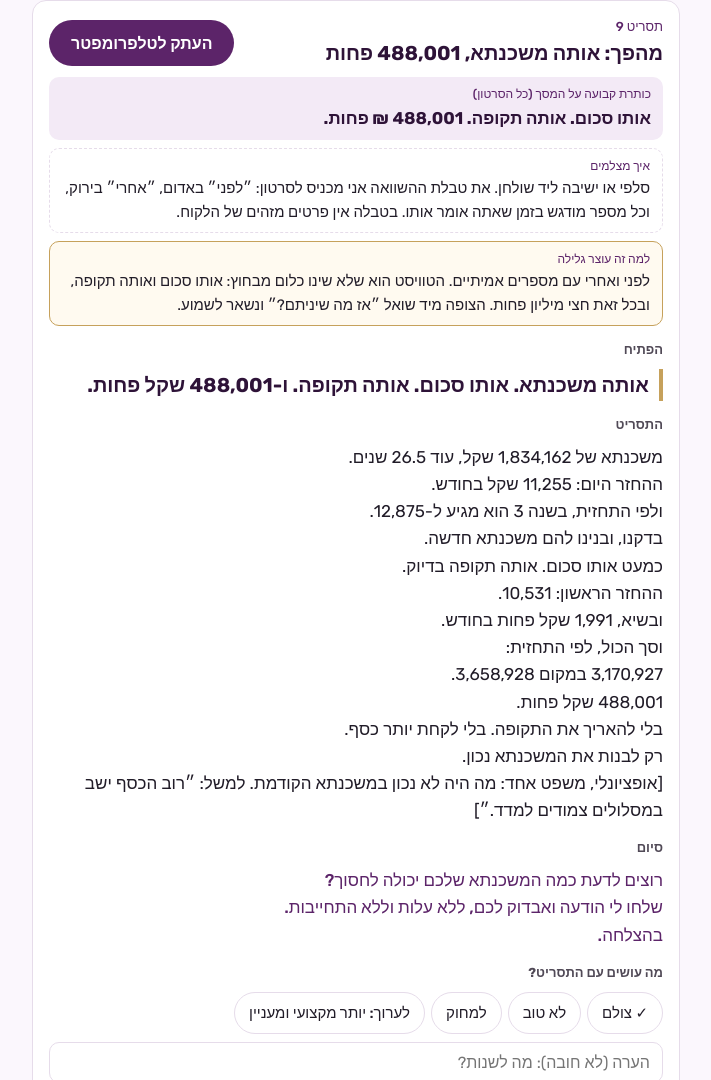
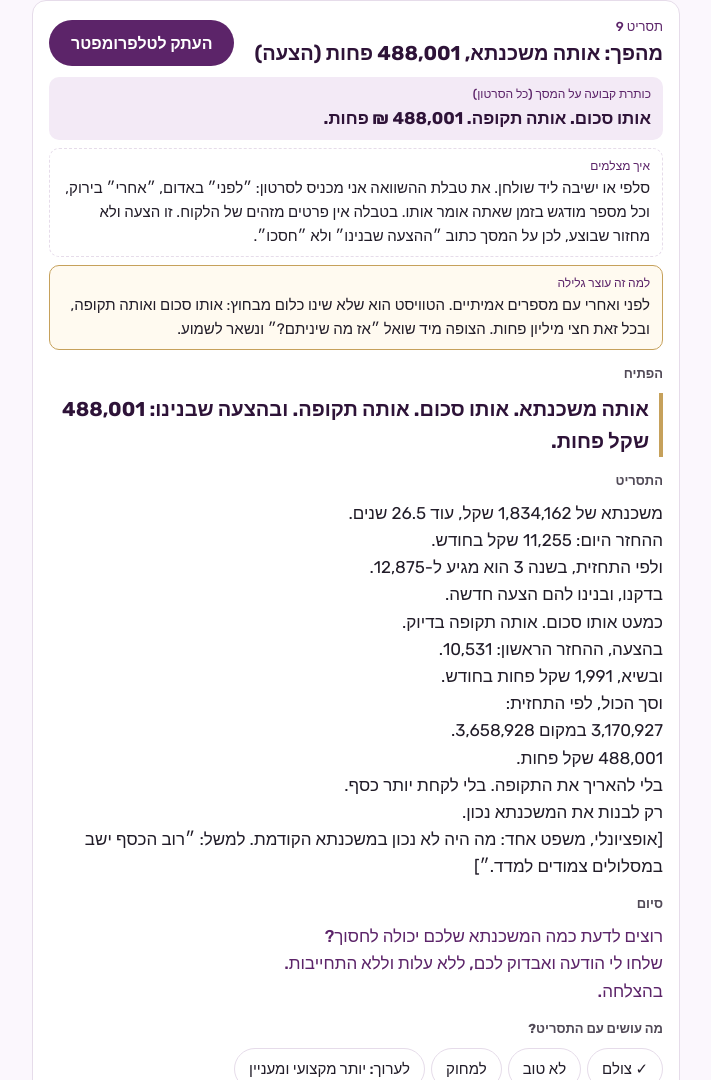
Before and after one commit to guygmortgage-jpg/guy-scripts, a plain HTML site: page index.html in a window 1280 px wide. Shown: the part 8950-10030 px from the top of the page, without its empty margins (284-995 px from the left). Drawn offline with Linux system fonts and the light colour scheme.

Commit message:
Script 9: proposal wording
Co-Authored-By: Claude Opus 5.5 <noreply@anthropic.com>

```diff
--- a/index.html
+++ b/index.html
@@ -343,16 +343,16 @@ textarea{width:100%;min-height:180px;font:16px var(--font);direction:rtl}
 <div class="lab">מה עושים עם התסריט?</div>
 <div class="st" role="group" aria-label="סטטוס תסריט 8"><button type="button" data-n="8" data-s="done" aria-pressed="false">✓ צולם</button><button type="button" data-n="8" data-s="bad" aria-pressed="false">לא טוב</button><button type="button" data-n="8" data-s="del" aria-pressed="false">למחוק</button><button type="button" data-n="8" data-s="edit" aria-pressed="false">לערוך: יותר מקצועי ומעניין</button></div>
 <input class="note" data-n="8" type="text" placeholder="הערה (לא חובה): מה לשנות?" aria-label="הערה לתסריט 8"></article>
-<article id="v9"><header><h3><span class="num">תסריט 9</span>מהפך: אותה משכנתא, 488,001 פחות</h3><button type="button" class="copy" data-n="9">העתק לטלפרומפטר</button></header>
+<article id="v9"><header><h3><span class="num">תסריט 9</span>מהפך: אותה משכנתא, 488,001 פחות (הצעה)</h3><button type="button" class="copy" data-n="9">העתק לטלפרומפטר</button></header>
 <div class="screen"><span>כותרת קבועה על המסך (כל הסרטון)</span>אותו סכום. אותה תקופה. 488,001 ₪ פחות.</div>
-<div class="fmt"><span>איך מצלמים</span>סלפי או ישיבה ליד שולחן. את טבלת ההשוואה אני מכניס לסרטון: ״לפני״ באדום, ״אחרי״ בירוק, וכל מספר מודגש בזמן שאתה אומר אותו. בטבלה אין פרטים מזהים של הלקוח.</div><div class="fmt why"><span>למה זה עוצר גלילה</span>לפני ואחרי עם מספרים אמיתיים. הטוויסט הוא שלא שינו כלום מבחוץ: אותו סכום ואותה תקופה, ובכל זאת חצי מיליון פחות. הצופה מיד שואל ״אז מה שיניתם?״ ונשאר לשמוע.</div>
-<div class="lab">הפתיח</div><p class="hook">אותה משכנתא. אותו סכום. אותה תקופה. ו-488,001 שקל פחות.</p>
+<div class="fmt"><span>איך מצלמים</span>סלפי או ישיבה ליד שולחן. את טבלת ההשוואה אני מכניס לסרטון: ״לפני״ באדום, ״אחרי״ בירוק, וכל מספר מודגש בזמן שאתה אומר אותו. בטבלה אין פרטים מזהים של הלקוח. זו הצעה ולא מחזור שבוצע, לכן על המסך כתוב ״ההצעה שבנינו״ ולא ״חסכו״.</div><div class="fmt why"><span>למה זה עוצר גלילה</span>לפני ואחרי עם מספרים אמיתיים. הטוויסט הוא שלא שינו כלום מבחוץ: אותו סכום ואותה תקופה, ובכל זאת חצי מיליון פחות. הצופה מיד שואל ״אז מה שיניתם?״ ונשאר לשמוע.</div>
+<div class="lab">הפתיח</div><p class="hook">אותה משכנתא. אותו סכום. אותה תקופה. ובהצעה שבנינו: 488,001 שקל פחות.</p>
 <div class="lab">התסריט</div><p class="body">משכנתא של 1,834,162 שקל, עוד 26.5 שנים.
 ההחזר היום: 11,255 שקל בחודש.
 ולפי התחזית, בשנה 3 הוא מגיע ל-12,875.
-בדקנו, ובנינו להם משכנתא חדשה.
+בדקנו, ובנינו להם הצעה חדשה.
 כמעט אותו סכום. אותה תקופה בדיוק.
-ההחזר הראשון: 10,531.
+בהצעה, ההחזר הראשון: 10,531.
 ובשיא, 1,991 שקל פחות בחודש.
 וסך הכול, לפי התחזית:
 3,170,927 במקום 3,658,928.
@@ -363,14 +363,14 @@ textarea{width:100%;min-height:180px;font:16px var(--font);direction:rtl}
 <div class="lab">סיום</div><p class="body end">רוצים לדעת כמה המשכנתא שלכם יכולה לחסוך?
 שלחו לי הודעה ואבדוק לכם, ללא עלות וללא התחייבות.
 בהצלחה.</p>
-<textarea hidden id="t9" aria-label="טקסט להעתקה">אותה משכנתא. אותו סכום. אותה תקופה. ו-488,001 שקל פחות.
+<textarea hidden id="t9" aria-label="טקסט להעתקה">אותה משכנתא. אותו סכום. אותה תקופה. ובהצעה שבנינו: 488,001 שקל פחות.
 
 משכנתא של 1,834,162 שקל, עוד 26.5 שנים.
 ההחזר היום: 11,255 שקל בחודש.
 ולפי התחזית, בשנה 3 הוא מגיע ל-12,875.
-בדקנו, ובנינו להם משכנתא חדשה.
+בדקנו, ובנינו להם הצעה חדשה.
 כמעט אותו סכום. אותה תקופה בדיוק.
-ההחזר הראשון: 10,531.
+בהצעה, ההחזר הראשון: 10,531.
 ובשיא, 1,991 שקל פחות בחודש.
 וסך הכול, לפי התחזית:
 3,170,927 במקום 3,658,928.
@@ -411,7 +411,7 @@ textarea{width:100%;min-height:180px;font:16px var(--font);direction:rtl}
 </div>
 <script>
 var KEY='tp-status-v2',LBL={done:'צולם',bad:'לא טוב',del:'למחוק',edit:'לערוך (יותר מקצועי ומעניין)'},ORDER=['done','edit','bad','del'];
-var TITLES={"1":"85 שקל ביום לבנק","2":"תנחשו כמה צריך להרוויח","3":"רואה החשבון שעלה לכם במשכנתא","4":"סקיט: הבנקאי והלקוח","5":"3 משפטים שאסור להגיד בבנק","6":"רכב חדש או חצי אחוז","7":"פוטרתם מחר בבוקר","8":"ראיון רחוב: כמה ריבית אתם משלמים?","9":"מהפך: אותה משכנתא, 488,001 פחות","10":"הטעות שאני עשיתי"};
+var TITLES={"1":"85 שקל ביום לבנק","2":"תנחשו כמה צריך להרוויח","3":"רואה החשבון שעלה לכם במשכנתא","4":"סקיט: הבנקאי והלקוח","5":"3 משפטים שאסור להגיד בבנק","6":"רכב חדש או חצי אחוז","7":"פוטרתם מחר בבוקר","8":"ראיון רחוב: כמה ריבית אתם משלמים?","9":"מהפך: אותה משכנתא, 488,001 פחות (הצעה)","10":"הטעות שאני עשיתי"};
 var st={};try{st=JSON.parse(localStorage.getItem(KEY)||'{}')||{}}catch(e){st={}}
 function save(){try{localStorage.setItem(KEY,JSON.stringify(st))}catch(e){}}
 function paint(n){var r=st[n]||{},a=document.querySelector('.jump a[data-n="'+n+'"]'),art=document.getElementById('v'+n);
```
